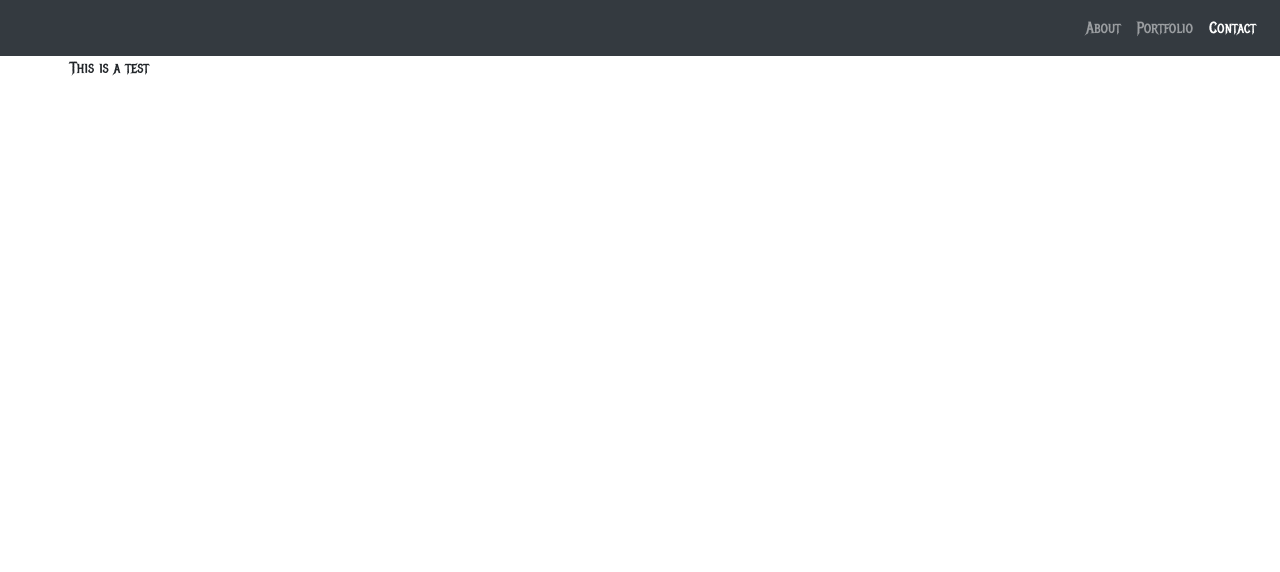
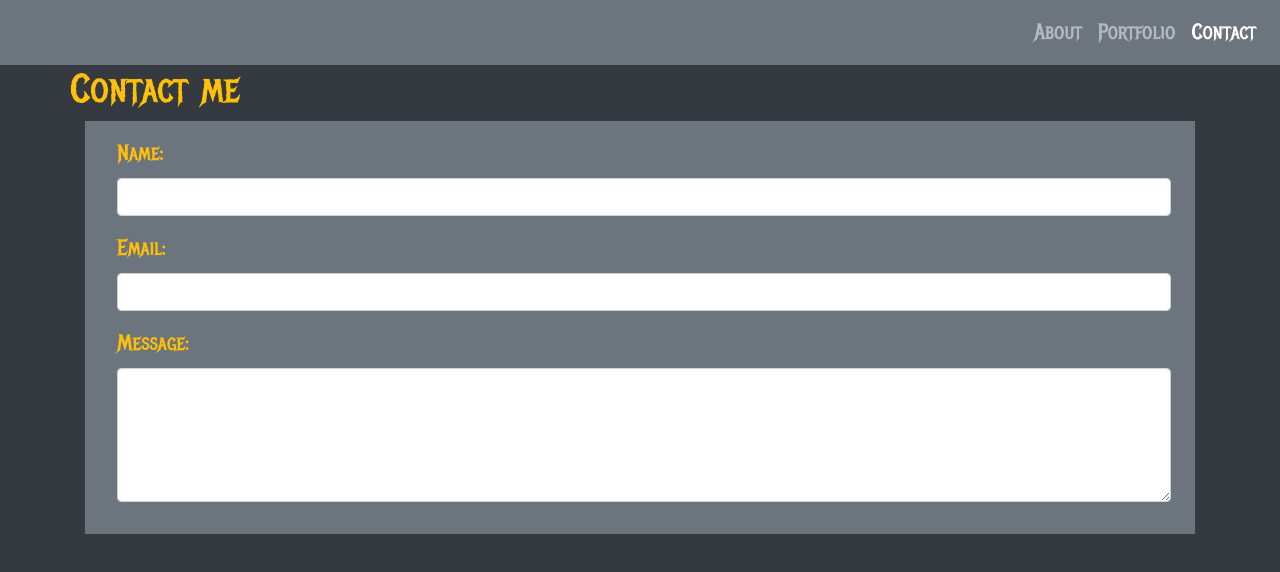
Before and after one commit to giboc/Bootstrap-Portfolio, a plain HTML site: page contact.html in a window 1280 px wide. Drawn offline with nearby package versions, Linux system fonts and the light colour scheme.

Commit message:
index.html and contact.html done.

```diff
--- a/contact.html
+++ b/contact.html
@@ -5,15 +5,14 @@
         <style>
             body{
                 font-family: "Metal Mania";
-
+                font-size: 22px
             }
 
         </style>
     </head>
 
-    <body>
-        <nav class="navbar navbar-expand-lg navbar-dark bg-dark">
-            <div class="collapse navbar-collapse" id="navbarNav">
+    <body class = "bg-dark">
+        <nav class="navbar navbar-expand-lg navbar-dark bg-secondary">
             <ul class="navbar-nav ml-auto">
                 <li class="nav-item">
                     <a class="nav-link" href="index.html">About</a>
@@ -25,14 +24,28 @@
                     <a class="nav-link active" href="contact.html">Contact<span class="sr-only">(current)</span></a>
                 </li>
             </ul>
-            </div>
         </nav>
-        <!-- Add navbar later. -->
+
 
         <div class = "container">
-            <div class = "row">
-                <p> This is a test</p>
+                <div class = "row text-warning">
+                    <h1>Contact me</h1>
                 </div>
+                <form class="bg-secondary text-warning p-3 pr-4">
+                    <div class="form-group ml-3">
+                        <label for="usr">Name:</label>
+                        <input type="text" class="form-control" id="usr">
                     </div>
+                     <div class="form-group ml-3">
+                        <label for="email">Email:</label>
+                        <input type="text" class="form-control" id="email">
+                    </div>
+                    <div class="form-group ml-3">
+                        <label for="msg">Message:</label>
+                        <textarea class="form-control" id="msg" rows = "5"></textarea>
+                    </div>
+                </form>
+
+
     </body>
 </html>
```
Also changed, not shown: index.html (+14 -10 lines), portfolio.html (+13 -7 lines). Lines whose indentation alone changed are shown as unchanged.
